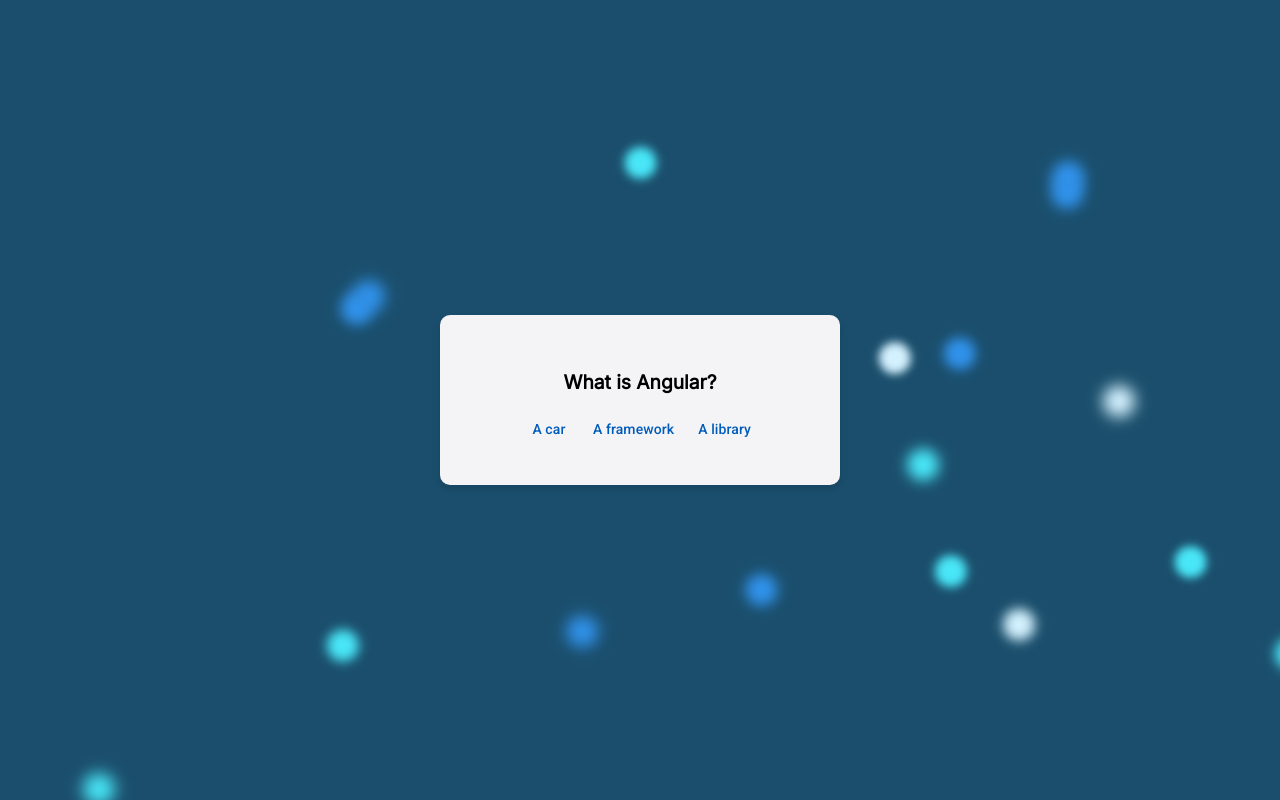
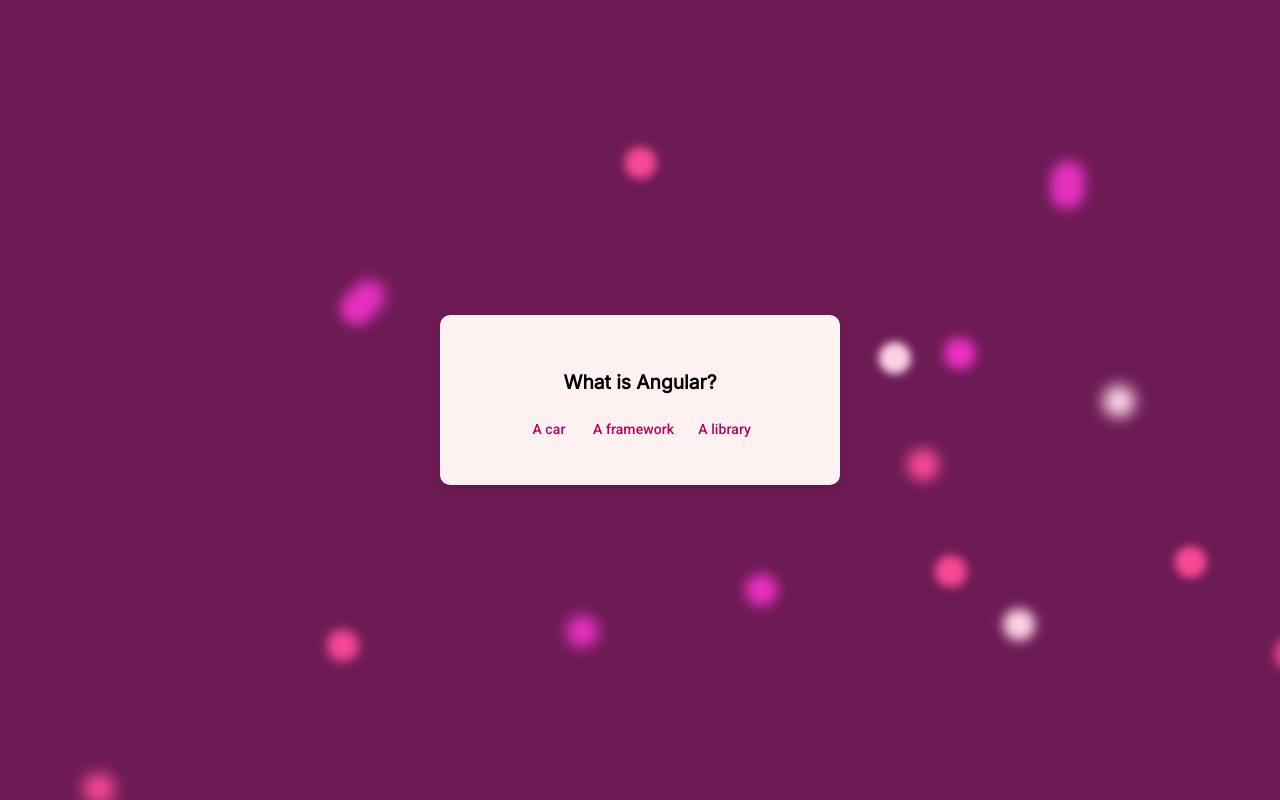
Before and after one commit to PetraJThomas/TRAngularFlashGame, an Angular app: page /game in a window 1280 px wide. Built offline with nearby package versions, Linux system fonts and the light colour scheme.

Commit message:
Update theme

```diff
--- a/src/app/app.component.scss
+++ b/src/app/app.component.scss
@@ -26,6 +26,11 @@
   align-items: center;
   height: 100vh;
 
+  $main-background: #6c1a54;
+  $main-background-color1: #f74894;
+  $main-background-color2: #eb30c3;
+  $main-background-color3: #fdd2e5;
+
   @keyframes move {
     100% {
       transform: translate3d(0, 0, 1px) rotate(360deg);
@@ -38,7 +43,7 @@
     height: 100vh;
     top: 0;
     left: 0;
-    background: #1a4e6c;
+    background: $main-background;
     overflow: hidden;
     z-index: -1;
   }
@@ -56,7 +61,7 @@
   }
 
   .background span:nth-child(0) {
-    color: #48e6f7;
+    color: $main-background-color1;
     top: 19%;
     left: 34%;
     animation-duration: 46s;
@@ -65,7 +70,7 @@
     box-shadow: -8vmin 0 1.875013924820846vmin currentColor;
   }
   .background span:nth-child(1) {
-    color: #48e6f7;
+    color: $main-background-color1;
     top: 39%;
     left: 88%;
     animation-duration: 95s;
@@ -74,7 +79,7 @@
     box-shadow: -8vmin 0 1.681194948498622vmin currentColor;
   }
   .background span:nth-child(2) {
-    color: #d2f0fd;
+    color: $main-background-color3;
     top: 99%;
     left: 79%;
     animation-duration: 250s;
@@ -83,7 +88,7 @@
     box-shadow: -8vmin 0 1.5135044112224127vmin currentColor;
   }
   .background span:nth-child(3) {
-    color: #48e6f7;
+    color: $main-background-color1;
     top: 44%;
     left: 31%;
     animation-duration: 183s;
@@ -92,7 +97,7 @@
     box-shadow: 8vmin 0 1.2171995521223744vmin currentColor;
   }
   .background span:nth-child(4) {
-    color: #48e6f7;
+    color: $main-background-color1;
     top: 39%;
     left: 70%;
     animation-duration: 34s;
@@ -101,7 +106,7 @@
     box-shadow: -8vmin 0 1.19708159942846vmin currentColor;
   }
   .background span:nth-child(5) {
-    color: #48e6f7;
+    color: $main-background-color1;
     top: 78%;
     left: 9%;
     animation-duration: 110s;
@@ -110,7 +115,7 @@
     box-shadow: -8vmin 0 1.4834341508504456vmin currentColor;
   }
   .background span:nth-child(6) {
-    color: #d2f0fd;
+    color: $main-background-color3;
     top: 49%;
     left: 83%;
     animation-duration: 242s;
@@ -119,7 +124,7 @@
     box-shadow: 8vmin 0 1.8706257125563148vmin currentColor;
   }
   .background span:nth-child(7) {
-    color: #3092eb;
+    color: $main-background-color2;
     top: 95%;
     left: 32%;
     animation-duration: 177s;
@@ -128,7 +133,7 @@
     box-shadow: -8vmin 0 1.165273592778967vmin currentColor;
   }
   .background span:nth-child(8) {
-    color: #48e6f7;
+    color: $main-background-color1;
     top: 77%;
     left: 75%;
     animation-duration: 247s;
@@ -137,7 +142,7 @@
     box-shadow: 8vmin 0 1.4481791823975843vmin currentColor;
   }
   .background span:nth-child(9) {
-    color: #3092eb;
+    color: $main-background-color2;
     top: 51%;
     left: 31%;
     animation-duration: 265s;
@@ -146,7 +151,7 @@
     box-shadow: -8vmin 0 1.4938227718982369vmin currentColor;
   }
   .background span:nth-child(10) {
-    color: #d2f0fd;
+    color: $main-background-color3;
     top: 48%;
     left: 69%;
     animation-duration: 7s;
@@ -155,7 +160,7 @@
     box-shadow: 8vmin 0 1.019872676169085vmin currentColor;
   }
   .background span:nth-child(11) {
-    color: #48e6f7;
+    color: $main-background-color1;
     top: 70%;
     left: 20%;
     animation-duration: 41s;
@@ -164,7 +169,7 @@
     box-shadow: 8vmin 0 1.9704173203190383vmin currentColor;
   }
   .background span:nth-child(12) {
-    color: #48e6f7;
+    color: $main-background-color1;
     top: 56%;
     left: 22%;
     animation-duration: 166s;
@@ -173,7 +178,7 @@
     box-shadow: -8vmin 0 1.11381825531514vmin currentColor;
   }
   .background span:nth-child(13) {
-    color: #3092eb;
+    color: $main-background-color2;
     top: 55%;
     left: 11%;
     animation-duration: 25s;
@@ -182,7 +187,7 @@
     box-shadow: 8vmin 0 1.9097952877841986vmin currentColor;
   }
   .background span:nth-child(14) {
-    color: #d2f0fd;
+    color: $main-background-color3;
     top: 33%;
     left: 82%;
     animation-duration: 206s;
@@ -191,7 +196,7 @@
     box-shadow: -8vmin 0 1.034840829194247vmin currentColor;
   }
   .background span:nth-child(15) {
-    color: #3092eb;
+    color: $main-background-color2;
     top: 62%;
     left: 78%;
     animation-duration: 51s;
@@ -200,7 +205,7 @@
     box-shadow: -8vmin 0 1.7630711366463263vmin currentColor;
   }
   .background span:nth-child(16) {
-    color: #3092eb;
+    color: $main-background-color2;
     top: 92%;
     left: 52%;
     animation-duration: 15s;
@@ -209,7 +214,7 @@
     box-shadow: -8vmin 0 1.8414152681012042vmin currentColor;
   }
   .background span:nth-child(17) {
-    color: #48e6f7;
+    color: $main-background-color1;
     top: 67%;
     left: 79%;
     animation-duration: 66s;
@@ -218,7 +223,7 @@
     box-shadow: 8vmin 0 1.0763517439170287vmin currentColor;
   }
   .background span:nth-child(18) {
-    color: #3092eb;
+    color: $main-background-color2;
     top: 61%;
     left: 59%;
     animation-duration: 247s;
@@ -227,7 +232,7 @@
     box-shadow: -8vmin 0 1.6395592237494792vmin currentColor;
   }
   .background span:nth-child(19) {
-    color: #48e6f7;
+    color: $main-background-color1;
     top: 71%;
     left: 76%;
     animation-duration: 170s;
@@ -236,7 +241,7 @@
     box-shadow: 8vmin 0 1.4814799902702918vmin currentColor;
   }
   .background span:nth-child(20) {
-    color: #3092eb;
+    color: $main-background-color2;
     top: 34%;
     left: 82%;
     animation-duration: 71s;
@@ -245,7 +250,7 @@
     box-shadow: 8vmin 0 1.6930778944813363vmin currentColor;
   }
   .background span:nth-child(21) {
-    color: #3092eb;
+    color: $main-background-color2;
     top: 42%;
     left: 21%;
     animation-duration: 255s;
@@ -254,7 +259,7 @@
     box-shadow: 8vmin 0 1.629019554356768vmin currentColor;
   }
   .background span:nth-child(22) {
-    color: #48e6f7;
+    color: $main-background-color1;
     top: 57%;
     left: 22%;
     animation-duration: 13s;
@@ -263,7 +268,7 @@
     box-shadow: 8vmin 0 1.31173516180634vmin currentColor;
   }
   .background span:nth-child(23) {
-    color: #48e6f7;
+    color: $main-background-color1;
     top: 8%;
     left: 93%;
     animation-duration: 232s;
@@ -272,7 +277,7 @@
     box-shadow: 8vmin 0 1.2001337091949793vmin currentColor;
   }
   .background span:nth-child(24) {
-    color: #3092eb;
+    color: $main-background-color2;
     top: 5%;
     left: 85%;
     animation-duration: 102s;
--- a/src/styles.scss
+++ b/src/styles.scss
@@ -1,5 +1,19 @@
 /* You can add global styles to this file, and also import other style files */
-@import '@fontsource/inter';
+@use '@fontsource/inter';
+@use '@angular/material' as mat;
+
+html {
+  @include mat.theme((
+    color: (
+      primary: mat.$rose-palette,
+      tertiary: mat.$magenta-palette,
+      theme-type: light,
+    ),
+    typography: Roboto,
+    density: 0
+  ));
+}
+
 html, body { height: 100%; }
 html
 {
```
